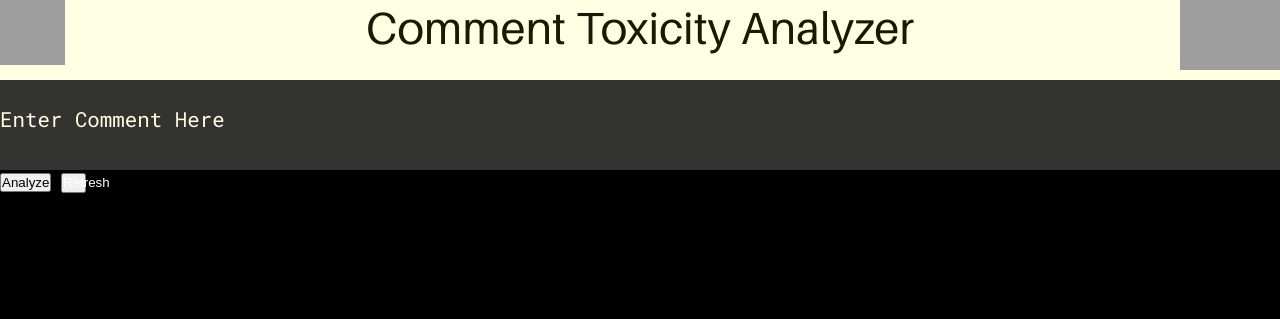
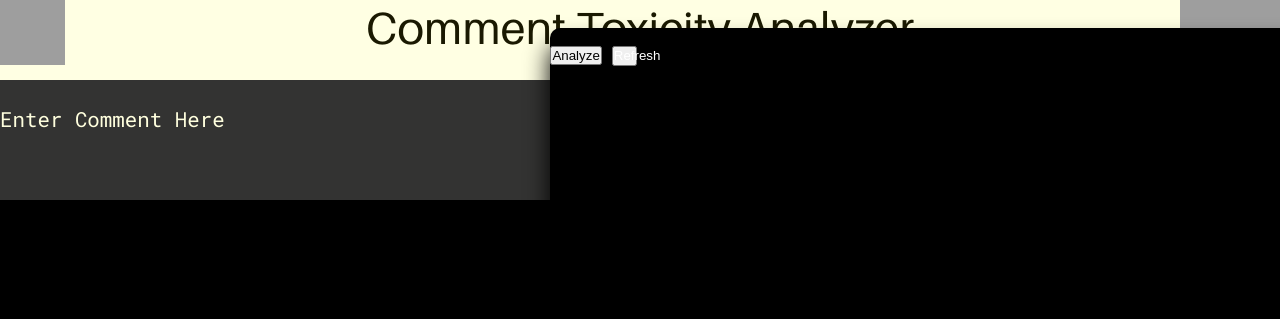
Before and after one commit to Arkapravaroy/toxic_classification, a Flask app: page / in a window 1280 px wide; the page is wider, and only the part inside the window is pictured. Shown: the top 319 px of that part. Run offline with Flask 2, Linux system fonts and the light colour scheme; some libraries are stand-ins or nearby versions; grey boxes are pictures that could not be loaded.

Commit message:
Update style.css

```diff
--- a/static/style.css
+++ b/static/style.css
@@ -249,7 +249,7 @@ label {
   margin: auto;
 }
 
-.button {
+.btn-grp {
 	position: absolute;
     top: 16%;
     left: 93%;
```
